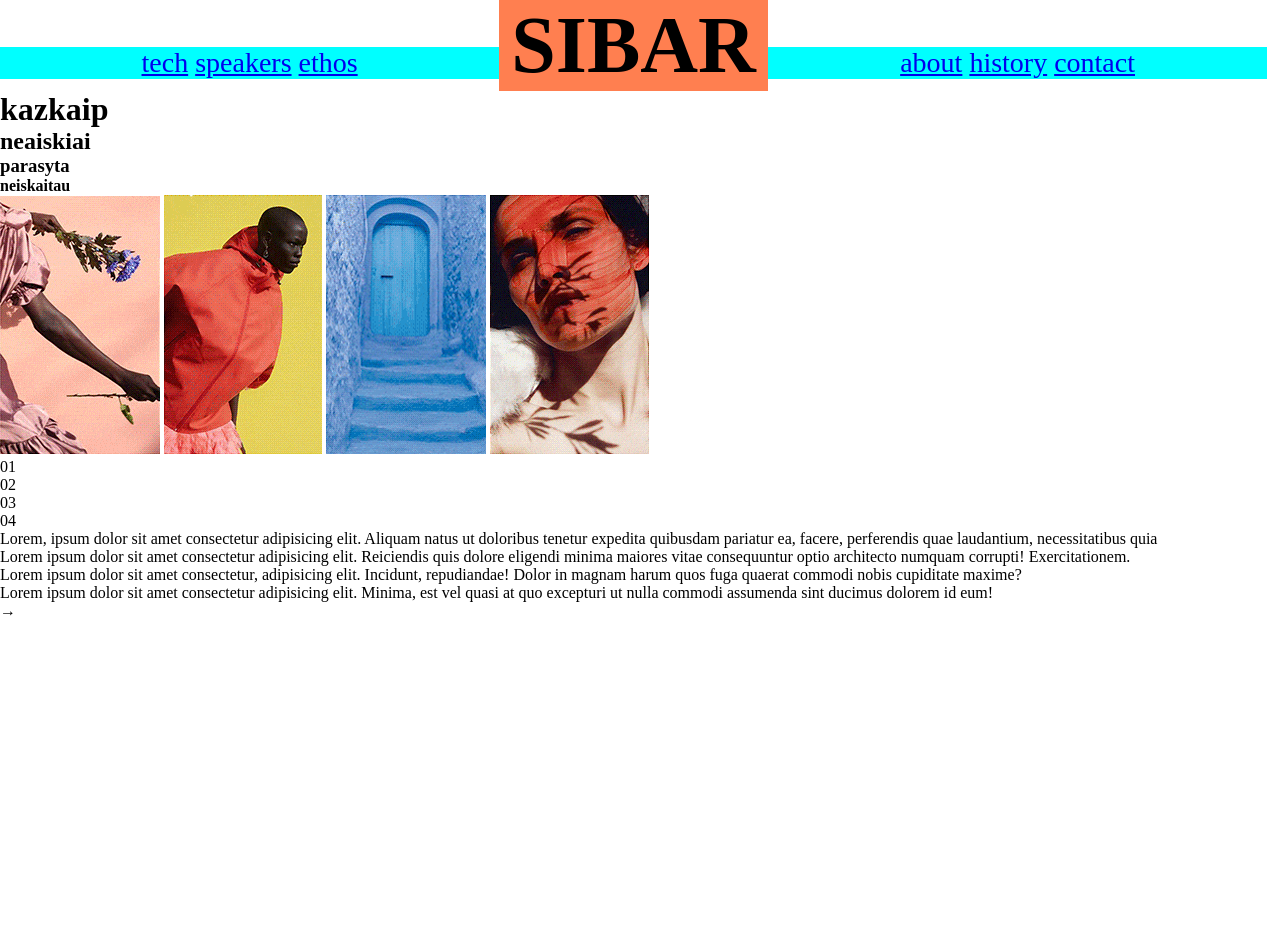
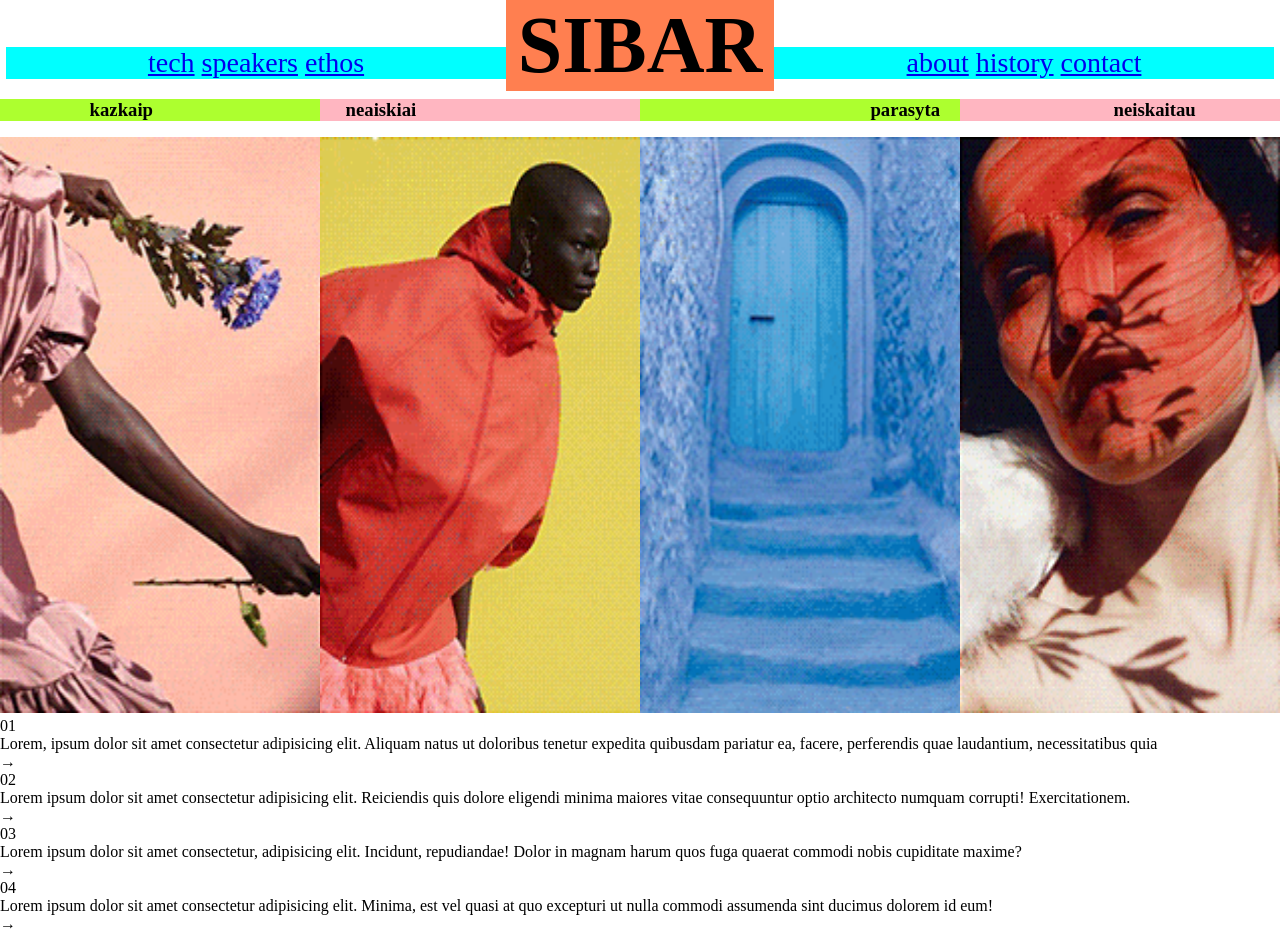
Before and after one commit to Aidas415/sibar, a website: page index.html in a window 1280 px wide. Before the commit the page ends 800 px from the top, so only its background shows below. Drawn offline with Linux system fonts and the light colour scheme.

Commit message:
SIBAR visualized

```diff
--- a/index.html
+++ b/index.html
@@ -7,53 +7,58 @@
     <link rel="Stylesheet" href="./main.css">
 </head>
 <body>
-    <header class="general-header">
-        <div class="left-column">
-            <nav class="f-navbar">
+    <header class="container general-header">
+        <div class="container left-column">
+            <nav class="navbar">
                 <a class="f-link" href="#">tech</a>
                 <a class="f-link" href="#">speakers</a>
                 <a class="f-link" href="#">ethos</a>
             </nav>
         </div>
-        <div class="middle-column">
+        <div class="container middle-column">
             <h1 class="main-headline">Sibar</h1>
         </div>
-        <div class="right-column">
-            <nav class="s-navbar">
+        <div class="container right-column">
+            <nav class="navbar">
                 <a class="s-link" href="#">about</a>
                 <a class="s-link" href="#">history</a>
                 <a class="s-link" href="#">contact</a>
             </nav>
         </div>
     </header>
-    <main class="">
-        <div class="summaries">
-            <h1 class="first-summary">kazkaip</h>
-            <h2 class="second-sammary">neaiskiai</h2>
+    <main class="content">
+        <div class="content summaries">
+            <h3 class="first-summary">kazkaip</h3>
+            <h3 class="second-summary">neaiskiai</h3>
             <h3 class="third-summary">parasyta</h3>
-            <h4 class="fourth-summary">neiskaitau</h>
+            <h3 class="fourth-summary">neiskaitau</h3>
         </div>
-        <div>
+        <div class="posters">
             <img class="first-image" src="1-sibar.webp">
             <img class="second-image" src="2-sibar.webp">
             <img class="third-image" src="3-sibar.webp">
             <img class="fourth-image" src="4-sibar.webp">
         </div>
-        <div>
+        <div class="first-column">
             <p class="first-number">01</p>
-            <p>02</p>
-            <p>03</p>
-            <p>04</p>
-            <p>Lorem, ipsum dolor sit amet consectetur adipisicing elit. Aliquam natus ut doloribus tenetur expedita quibusdam pariatur ea, facere, perferendis quae laudantium, necessitatibus quia</p>
-            <p>Lorem ipsum dolor sit amet consectetur adipisicing elit. Reiciendis quis dolore eligendi minima maiores vitae consequuntur optio architecto numquam corrupti! Exercitationem.</p>
-            <p>Lorem ipsum dolor sit amet consectetur, adipisicing elit. Incidunt, repudiandae! Dolor in magnam harum quos fuga quaerat commodi nobis cupiditate maxime?</p>
-            <p>Lorem ipsum dolor sit amet consectetur adipisicing elit. Minima, est vel quasi at quo excepturi ut nulla commodi assumenda sint ducimus dolorem id eum!</p>
+            <p class="first-text">Lorem, ipsum dolor sit amet consectetur adipisicing elit. Aliquam natus ut doloribus tenetur expedita quibusdam pariatur ea, facere, perferendis quae laudantium, necessitatibus quia</p>
+            <p class="arrow">&rarr;</p>
+        </div>
+        <div class="second-column">
+            <p class="second-number">02</p>
+            <p class="second-text">Lorem ipsum dolor sit amet consectetur adipisicing elit. Reiciendis quis dolore eligendi minima maiores vitae consequuntur optio architecto numquam corrupti! Exercitationem.</p>
+            <p class="arrow">&rarr;</p>
+        </div>
+        <div class="third-column">
+            <p class="third-number">03</p>
+            <p class="third-text">Lorem ipsum dolor sit amet consectetur, adipisicing elit. Incidunt, repudiandae! Dolor in magnam harum quos fuga quaerat commodi nobis cupiditate maxime?</p>
+            <p class="arrow">&rarr;</p>
+        </div>
+        <div class="fourth-column">
+            <p class="fourth-number">04</p>
+            <p class="fourth-text">Lorem ipsum dolor sit amet consectetur adipisicing elit. Minima, est vel quasi at quo excepturi ut nulla commodi assumenda sint ducimus dolorem id eum!</p>
+            <p class="arrow">&rarr;</p>
         </div>
     </main>
-    <footer>
-        <div>
-            <p class="arrow">&rarr;</p>
-        </div>
-    </footer>
 </body>
 </html>
--- a/main.css
+++ b/main.css
@@ -5,16 +5,24 @@
    font-family: 'Footlight MT Light';
 }
 
+.container {
+   display: flex;
+   justify-content: center;
+}
+
 .general-header {
-   display: inline-flex;
    align-items: first baseline;
+   text-decoration: none;
    width: 100%;
    height: 10%;
+   padding-bottom: 1ch;
+}
+
+.navbar {
+   justify-content: space-between;
 }
 
 .left-column {
-   display: inline-flex;
-   justify-content: space-around;
    width: 39%;
    font-family: 'Copperplate Gothic Boli';
    text-decoration: none;
@@ -23,8 +31,6 @@
 }
 
 .middle-column {
-   display: inline-flex;
-   justify-content: space-around;
    width: 21%;
    text-transform: uppercase;
    font-size: 40px;
@@ -32,8 +38,6 @@
 }
 
 .right-column {
-   display: inline-flex;
-   justify-content: space-around;
    width: 39%;
    font-family: 'Copperplate Gothic Boli';
    text-decoration: none;
@@ -42,6 +46,56 @@
 }
 
 .summaries {
-   display: inline-block;
-   flex-direction: row;
+   display: inline-flex;
+   width: 100%;
+   padding-bottom: 2ch;
 }
+
+.first-summary {
+   display: flex;
+   width: 25%;
+   height: 5%;
+   padding-left: 7%;
+   background-color: greenyellow;
+}
+.second-summary {
+   display: flex;
+   width: 25%;
+   height: 5%;
+   padding-left: 2%;
+   background-color: lightpink;
+}
+.third-summary {
+   display: flex;
+   width: 25%;
+   height: 5%;
+   padding-left: 18%;
+   background-color: greenyellow;
+}
+.fourth-summary {
+   display: flex;
+   width: 25%;
+   height: 5%;
+   padding-left: 12%;
+   background-color: lightpink;
+}
+
+.posters {
+   display: inline-table;
+}
+.first-image {
+   width: 25%;
+   height: 576px;
+}
+.second-image {
+   width: 25%;
+   height: 576px;
+}
+.third-image {
+   width: 25%;
+   height: 576px;
+}
+.fourth-image {
+   width: 25%;
+   height: 576px;
+}
```
